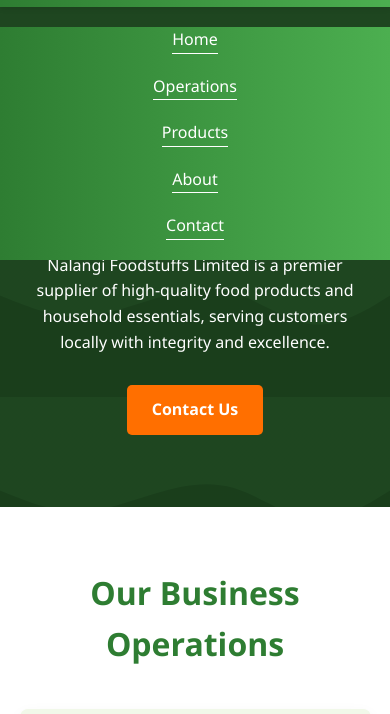
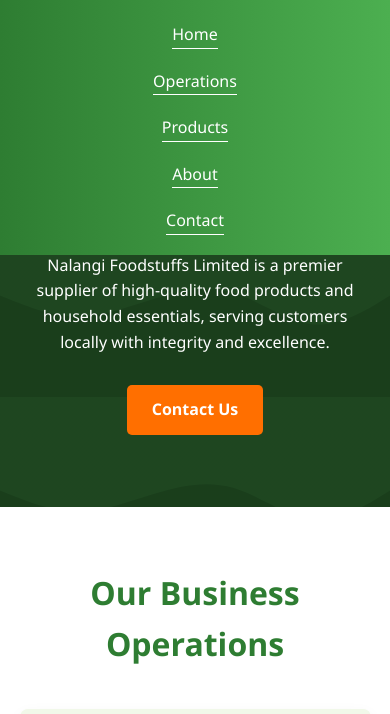
Before and after one commit to abdurrahmaninunet/nalangi, a plain HTML site: page index.html in a window 390 px wide. Both pictures are taken after a click on the button 361 px from the left and 40 px from the top of the page. Shown: the part 73-787 px from the top of the page. Drawn offline with Linux system fonts and the light colour scheme.

Commit message:
Update index.html

```diff
--- a/index.html
+++ b/index.html
@@ -339,6 +339,7 @@
         }
 
         nav ul {
+          margin-top: 15px;
           justify-content: center;
         }
 
@@ -408,7 +409,7 @@
 
       .showNav {
         left: 0%;
-        top: 100px;
+        top: 80px;
         transition: all 0.5s ease-in-out;
       }
 
```
